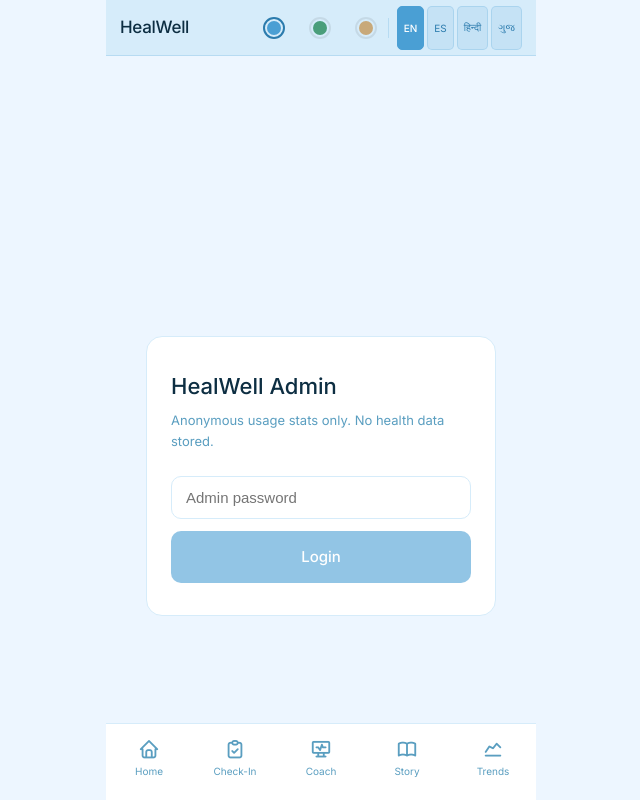
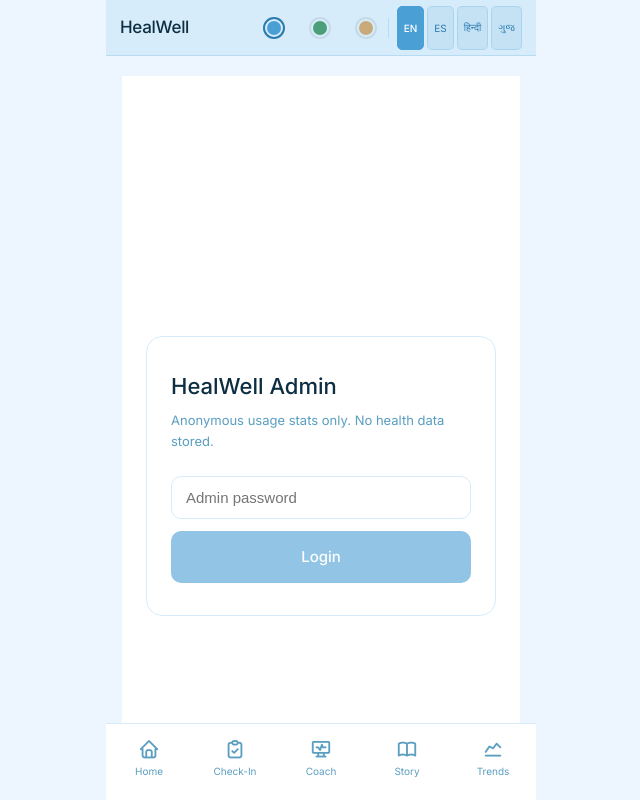
Before and after one commit to mdevi25/HealWell, a Next.js app: page /admin in a window 1280 px wide. Shown: the top 800 px of the page, without its empty margins (319-959 px from the left). Built offline with nearby package versions, Linux system fonts and the light colour scheme.

Commit message:
fix: replace theme.bgPage with theme.bgCard in admin page

```diff
--- a/src/app/admin/page.tsx
+++ b/src/app/admin/page.tsx
@@ -114,7 +114,7 @@ export default function AdminPage() {
         display:        "flex",
         alignItems:     "center",
         justifyContent: "center",
-        background:     theme.bgPage,
+        background:     theme.bgCard,
         padding:        "24px",
       }}>
         <div style={{
```
